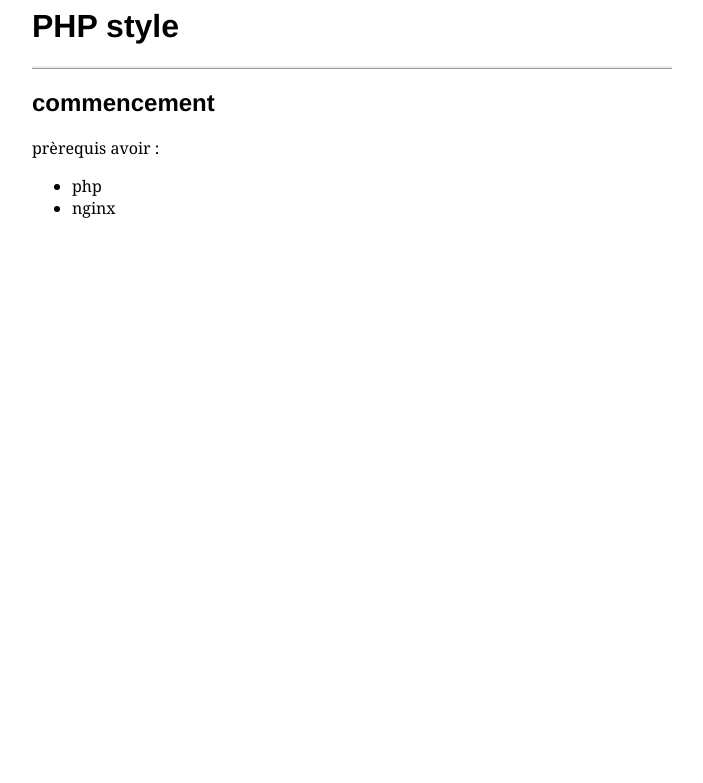
After one commit to philrandom/confined, a PHP site: page /Views/example.html in a window 1280 px wide. The commit adds this page. Shown: the top 783 px of the page, without its empty margins (224-927 px from the left). Run offline with PHP 8.4, Linux system fonts and the light colour scheme.

Commit message:
style lecture

```diff
--- /dev/null
+++ b/Views/example.html
@@ -0,0 +1,14 @@
+<head>
+	<link rel="stylesheet" href="./style/lecture.css">
+</head>
+<body>
+<div id='head-title'>
+	<h1>PHP style</h1>
+</div>
+<h2>commencement</h2>
+prèrequis avoir :
+<ul>
+	<li>php</li>
+	<li>nginx</li>
+</ul>
+<body>
--- /dev/null
+++ b/Views/style/lecture.css
@@ -0,0 +1,15 @@
+#head-title {
+	border-bottom-style: ridge;
+
+}
+
+h1,h2 {
+	font-family: helvetica;
+}
+
+body {
+	font-family: medium-content-serif-font, Georgia, Cambria, "Times New Roman", Times, serif;
+	margin-left: 20%;
+	width:50%;
+	width-min: 600px;
+}
--- a/Views/top.html
+++ b/Views/top.html
@@ -1,5 +1,5 @@
 <html>
-<link rel="stylesheet" href="style/top.css">
+<link rel="stylesheet" href="/Views/style/top.css">
 <div class=bar style="background-color: #0984e3;"></div>
 <a href="?p=login"><div class=rond style="background-color: #0984e3;"><img src=assets/icons/iconLogin2.png style="height:100%; width=100%; display: block;  margin: auto; "></img></div></a>
 <a href=index.php><img src=../assets/icons/logo.png class=logo></img></a>
--- a/index.php
+++ b/index.php
@@ -2,7 +2,7 @@
 
     include '/Controllers/studentController';
 
-    $top = file_get_contents('top.html');
+    $top = file_get_contents('Views/top.html');
     if( $_SESSION["stype"] == "eleve" )
       { $top = str_replace("#0984e3","#27ae60",$top); }
     if( $_SESSION["stype"] == "helper" )
```
Also changed, not shown: doc/idea/markdown_php.md (added, +38 -0 lines), assets/icons/iconLogin2.png (added).
